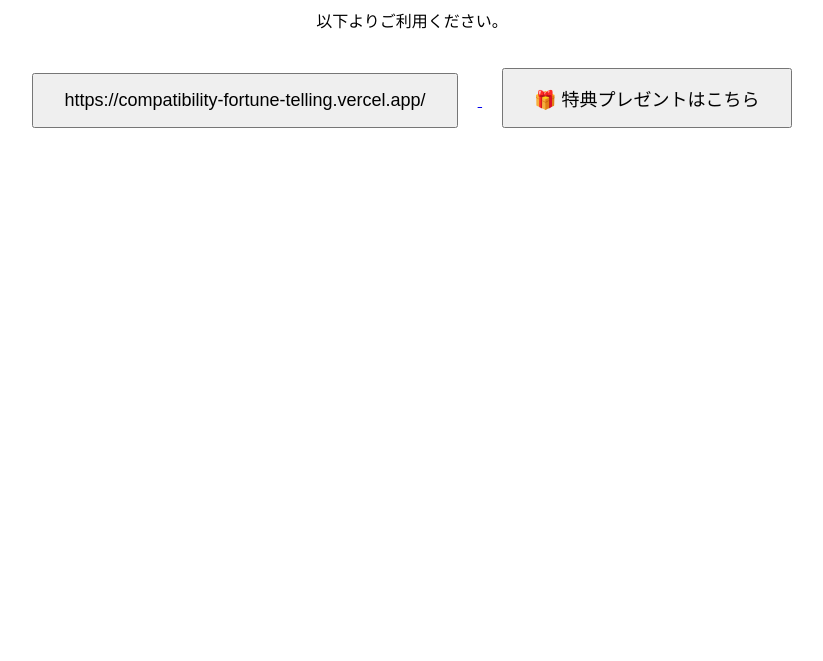
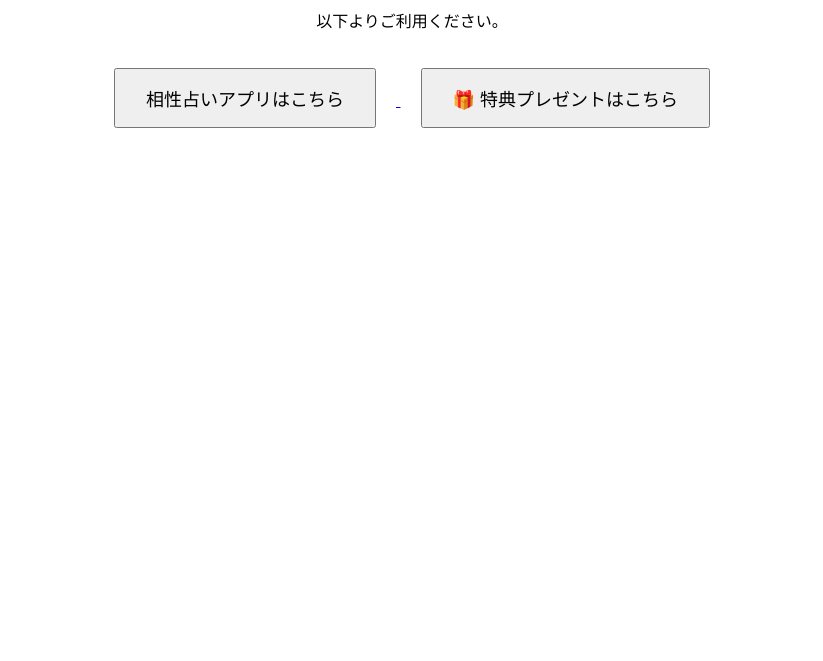
Before and after one commit to chabin0323-dev/thankyou, a plain HTML site: page index.html in a window 1280 px wide. Shown: the part 139-800 px from the top of the page, without its empty margins (228-1051 px from the left). Drawn offline with Linux system fonts and the light colour scheme.

Commit message:
Update index.html

```diff
--- a/index.html
+++ b/index.html
@@ -24,7 +24,7 @@ button {
 <p>以下よりご利用ください。</p>
 
 <a href="https://compatibility-fortune-telling.vercel.app/">
-<button>https://compatibility-fortune-telling.vercel.app/</button>
+<button>相性占いアプリはこちら</button>
 </a>
 
 <a href="https://ai-fortune-teller-umber.vercel.app">
```
